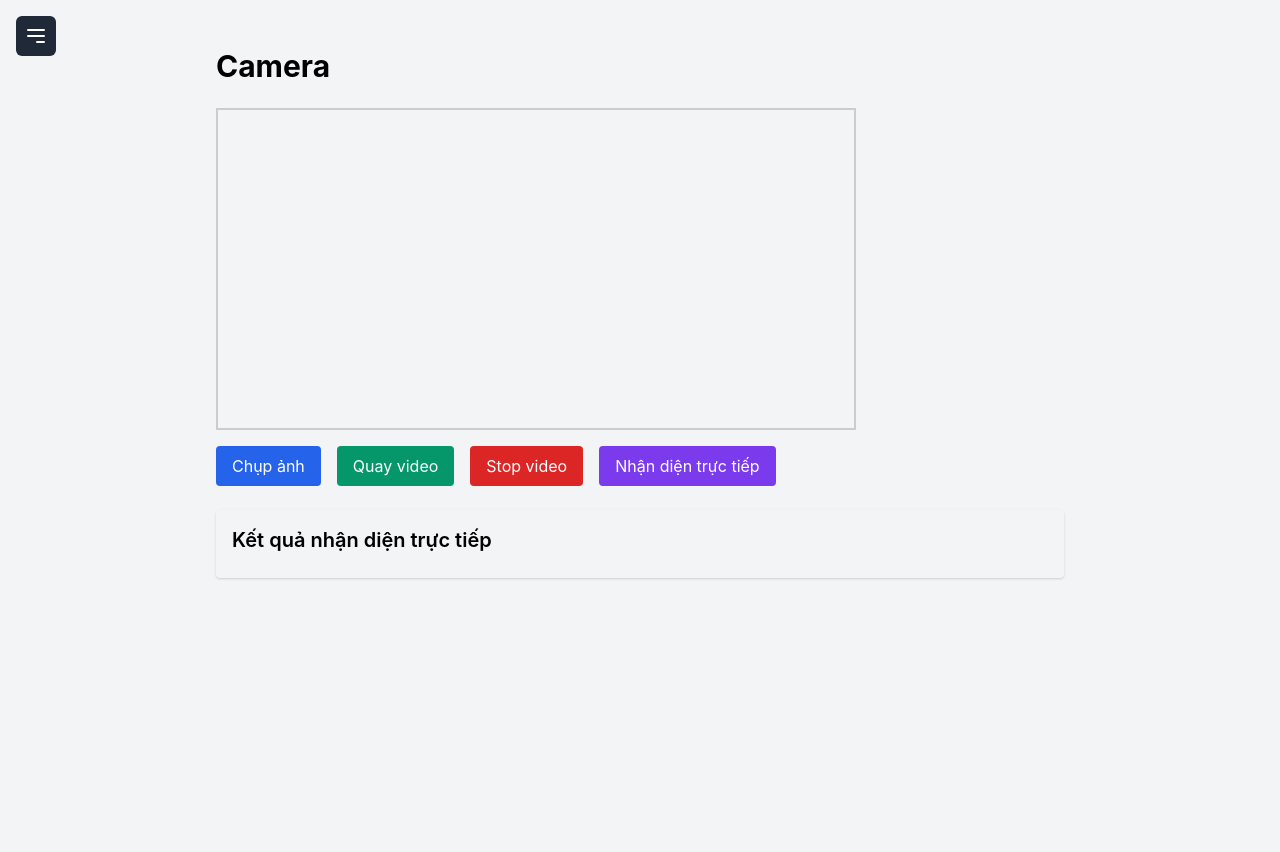
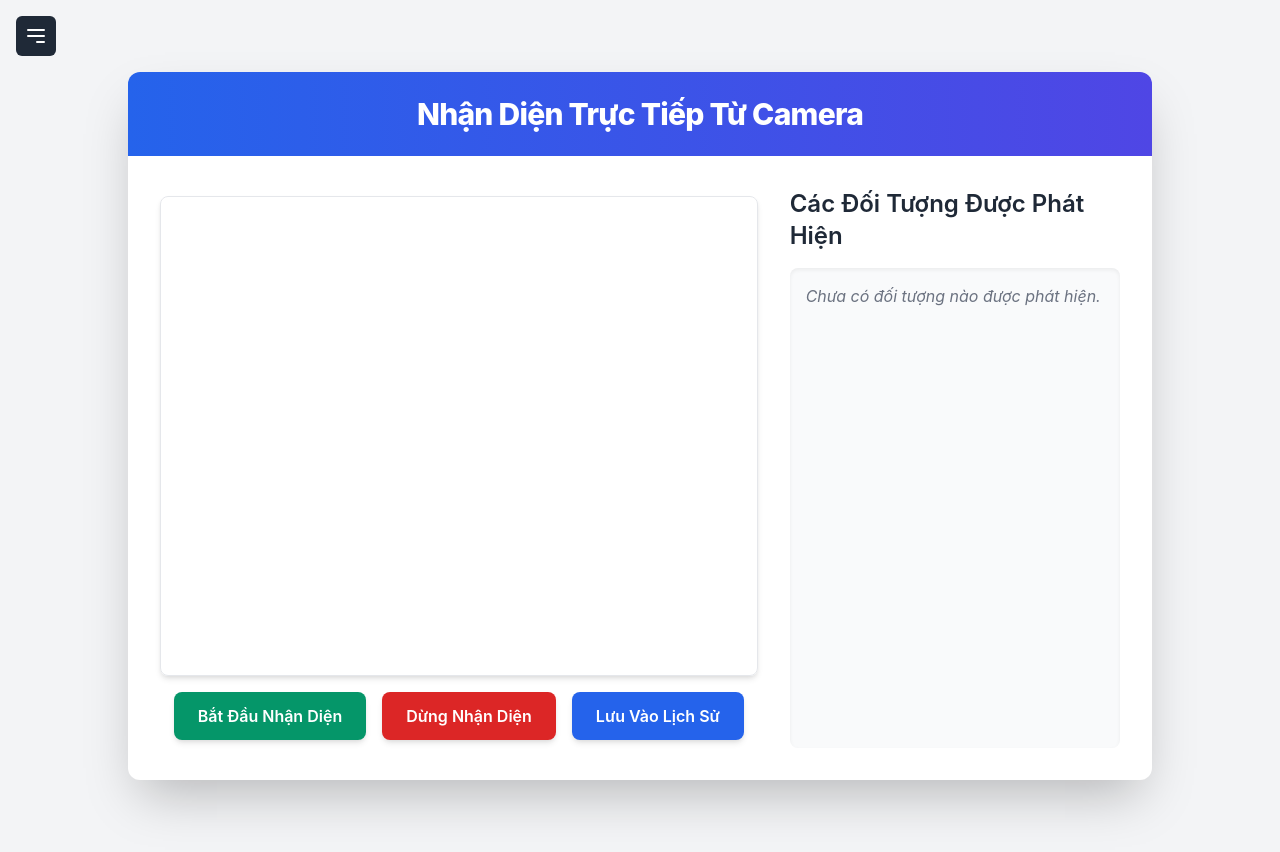
Before and after one commit to chucomatnao/YoLo, a Flask app: page /camera in a window 1280 px wide. Before the commit the page ends 579 px from the top, so only its background shows below. Run offline with Flask 2, Linux system fonts and the light colour scheme; the visitor is signed in with stand-in values (Sample User, id 1); parts of the project's set-up code (start-up, migrations or seed data) failed here and were passed over.

Commit message:
Remove navigation buttons from camera.html

```diff
--- a/templates/camera.html
+++ b/templates/camera.html
@@ -1,224 +1,197 @@
 {% extends "base.html" %}
-{% block title %}Camera{% endblock %}
+{% block title %}Camera - Nhận Diện Trực Tiếp{% endblock %}
 {% block content %}
-<div class="max-w-4xl mx-auto p-6">
-    <h1 class="text-3xl font-bold mb-6">Camera</h1>
+<!-- Tích hợp Tailwind CSS qua CDN -->
+<link href="https://cdn.jsdelivr.net/npm/tailwindcss@2.2.19/dist/tailwind.min.css" rel="stylesheet">
 
-    <!-- Video stream và các nút chức năng -->
-    <div class="mb-6">
-        <video id="video" width="640" height="480" autoplay playsinline style="border: 2px solid #ccc;"></video>
-        <canvas id="canvas" width="640" height="480" style="display: none;"></canvas>
-        <div class="mt-4 flex space-x-4">
-            <button id="captureImage" class="bg-blue-600 text-white px-4 py-2 rounded hover:bg-blue-700">Chụp ảnh</button>
-            <button id="startVideo" class="bg-green-600 text-white px-4 py-2 rounded hover:bg-green-700">Quay video</button>
-            <button id="stopVideo" class="bg-red-600 text-white px-4 py-2 rounded hover:bg-red-700" disabled>Stop video</button>
-            <button id="liveDetect" class="bg-purple-600 text-white px-4 py-2 rounded hover:bg-purple-700">Nhận diện trực tiếp</button>
+<div class="min-h-screen bg-gray-100 flex items-center justify-center py-12 px-4 sm:px-6 lg:px-8">
+    <div class="max-w-5xl w-full bg-white rounded-xl shadow-2xl overflow-hidden">
+        <!-- Header -->
+        <div class="bg-gradient-to-r from-blue-600 to-indigo-600 text-white text-center py-6">
+            <h1 class="text-3xl font-extrabold tracking-tight">Nhận Diện Trực Tiếp Từ Camera</h1>
         </div>
-    </div>
 
-    <!-- Kết quả nhận diện trực tiếp -->
-    <div id="liveResults" class="mt-6 p-4 bg-gray-100 rounded shadow">
-        <h2 class="text-xl font-semibold mb-2">Kết quả nhận diện trực tiếp</h2>
-        <ul id="detectionList" class="space-y-2"></ul>
-    </div>
+        <!-- Nội dung chính -->
+        <div class="p-8 flex flex-col lg:flex-row gap-8">
+            <!-- Phần hiển thị video từ webcam -->
+            <div class="flex-[7] flex flex-col justify-center items-center">
+                <video id="video" autoplay class="w-full max-w-[640px] h-auto max-h-[480px] rounded-lg shadow-md border border-gray-200"></video>
+                <canvas id="canvas" class="hidden"></canvas>
+                <div class="mt-4 flex gap-4">
+                    <button id="startBtn" class="px-6 py-3 bg-green-600 text-white font-semibold rounded-lg shadow-md hover:bg-green-700 transition-colors duration-200">
+                        Bắt Đầu Nhận Diện
+                    </button>
+                    <button id="stopBtn" class="px-6 py-3 bg-red-600 text-white font-semibold rounded-lg shadow-md hover:bg-red-700 transition-colors duration-200" disabled>
+                        Dừng Nhận Diện
+                    </button>
+                    <button id="saveBtn" class="px-6 py-3 bg-blue-600 text-white font-semibold rounded-lg shadow-md hover:bg-blue-700 transition-colors duration-200" disabled>
+                        Lưu Vào Lịch Sử
+                    </button>
+                </div>
+            </div>
 
-    <!-- Hiển thị ảnh/video đã xử lý (nếu có) -->
-    <div id="processedMedia" class="mt-6" style="display: none;">
-        {% if processed_filename %}
-            {% if file_type == 'image' %}
-                <img src="{{ url_for('uploaded_file', file_type='image', filename=processed_filename) }}" alt="Processed Image" class="w-full max-w-[640px] h-auto">
-            {% else %}
-                <video controls class="w-full max-w-[640px] h-auto">
-                    <source src="{{ url_for('uploaded_file', file_type='video', filename=processed_filename) }}" type="video/mp4">
-                    Trình duyệt của bạn không hỗ trợ video.
-                </video>
-            {% endif %}
-        {% endif %}
+            <!-- Phần danh sách đối tượng -->
+            <div class="flex-[3]">
+                <h2 class="text-2xl font-semibold text-gray-800 mb-4">Các Đối Tượng Được Phát Hiện</h2>
+                <div id="detectionList" class="bg-gray-50 rounded-lg shadow-inner p-4"
+                     style="max-height: 480px; max-width: 100%; overflow-y: auto; overflow-x: hidden;">
+                    <p class="text-gray-500 italic">Chưa có đối tượng nào được phát hiện.</p>
+                </div>
+            </div>
+        </div>
     </div>
 </div>
 
 <script>
     const video = document.getElementById('video');
     const canvas = document.getElementById('canvas');
-    const context = canvas.getContext('2d');
-    const captureImage = document.getElementById('captureImage');
-    const startVideo = document.getElementById('startVideo');
-    const stopVideo = document.getElementById('stopVideo');
-    const liveDetect = document.getElementById('liveDetect');
+    const ctx = canvas.getContext('2d');
     const detectionList = document.getElementById('detectionList');
-    let stream;
-    let mediaRecorder;
-    let recordedChunks = [];
-    let isRecording = false;
-    let liveDetectionInterval = null;
+    const startBtn = document.getElementById('startBtn');
+    const stopBtn = document.getElementById('stopBtn');
+    const saveBtn = document.getElementById('saveBtn');
 
-    // Khởi tạo camera
-    function startCamera() {
-        navigator.mediaDevices.getUserMedia({ video: true })
-            .then(s => {
-                stream = s;
-                video.srcObject = stream;
-            })
-            .catch(err => {
-                console.error('Error accessing camera:', err);
-                alert('Không thể truy cập camera: ' + err.message);
-            });
+    let stream = null;
+    let processing = false;
+    let frames = []; // Lưu trữ các khung hình để ghi video
+    let intervalId = null;
+
+    // Khởi động webcam
+    async function startCamera() {
+        try {
+            stream = await navigator.mediaDevices.getUserMedia({ video: true });
+            video.srcObject = stream;
+            video.play();
+            canvas.width = 640;
+            canvas.height = 480;
+        } catch (err) {
+            console.error("Error accessing webcam:", err);
+            alert("Không thể truy cập webcam: " + err.message);
+        }
     }
 
-    // Dừng camera
-    function stopCamera() {
+    // Bắt đầu nhận diện
+    startBtn.addEventListener('click', async () => {
+        if (!stream) {
+            await startCamera();
+        }
+        processing = true;
+        startBtn.disabled = true;
+        stopBtn.disabled = false;
+        saveBtn.disabled = true;
+        frames = []; // Reset frames
+
+        intervalId = setInterval(async () => {
+            if (!processing) return;
+
+            // Vẽ video lên canvas và lấy dữ liệu ảnh
+            ctx.drawImage(video, 0, 0, canvas.width, canvas.height);
+            const imageData = canvas.toDataURL('image/jpeg');
+
+            // Gửi khung hình để nhận diện
+            try {
+                const response = await fetch('/process_frame', {
+                    method: 'POST',
+                    headers: { 'Content-Type': 'application/json' },
+                    body: JSON.stringify({ image: imageData })
+                });
+                const result = await response.json();
+
+                if (result.success) {
+                    // Lưu khung hình
+                    frames.push(imageData);
+
+                    // Hiển thị kết quả nhận diện
+                    const detections = result.detections || [];
+                    if (detections.length > 0) {
+                        detectionList.innerHTML = '';
+                        detections.forEach(detection => {
+                            const li = document.createElement('li');
+                            li.className = 'flex justify-between items-center p-3 bg-white rounded-md shadow-sm hover:shadow-md transition-shadow duration-200';
+                            li.innerHTML = `
+                                <span class="text-gray-700 font-medium">${detection.label.charAt(0).toUpperCase() + detection.label.slice(1)}</span>
+                                <span class="text-gray-500">Độ tin cậy: ${detection.confidence.toFixed(4)}</span>
+                            `;
+                            detectionList.appendChild(li);
+                        });
+                    } else {
+                        detectionList.innerHTML = '<p class="text-gray-500 italic">Không có đối tượng nào được phát hiện.</p>';
+                    }
+                } else {
+                    console.error("Error processing frame:", result.error);
+                }
+            } catch (err) {
+                console.error("Error sending frame:", err);
+            }
+        }, 1000); // Gửi khung hình mỗi 1 giây
+    });
+
+    // Dừng nhận diện
+    stopBtn.addEventListener('click', () => {
+        processing = false;
+        clearInterval(intervalId);
+        startBtn.disabled = false;
+        stopBtn.disabled = true;
+        saveBtn.disabled = false;
+
         if (stream) {
             stream.getTracks().forEach(track => track.stop());
             stream = null;
             video.srcObject = null;
         }
-    }
+    });
 
-    // Khởi động camera khi tải trang
-    startCamera();
-
-    // Chụp ảnh
-    captureImage.addEventListener('click', () => {
-        if (!stream) {
-            alert('Camera chưa sẵn sàng. Vui lòng thử lại.');
-            startCamera();
+    // Lưu video và kết quả vào lịch sử
+    saveBtn.addEventListener('click', async () => {
+        if (frames.length === 0) {
+            alert("Không có khung hình nào để lưu!");
             return;
         }
-        context.drawImage(video, 0, 0, canvas.width, canvas.height);
-        canvas.toBlob(blob => {
-            const formData = new FormData();
-            formData.append('file', blob, 'capture.jpg');
-            fetch('/camera', {
+
+        try {
+            const response = await fetch('/save_camera_video', {
                 method: 'POST',
-                body: formData
-            })
-            .then(response => response.json())
-            .then(data => {
-                if (data.success) {
-                    window.location.href = `/result/${data.filename}`;
-                } else {
-                    alert(data.error);
-                }
-            })
-            .catch(err => {
-                console.error('Error:', err);
-                alert('Lỗi khi xử lý ảnh: ' + err.message);
+                headers: { 'Content-Type': 'application/json' },
+                body: JSON.stringify({ frames: frames })
             });
-        }, 'image/jpeg');
-    });
+            const result = await response.json();
 
-    // Quay video
-    startVideo.addEventListener('click', () => {
-        if (!stream) {
-            alert('Camera chưa sẵn sàng. Vui lòng thử lại.');
-            startCamera();
-            return;
-        }
-        recordedChunks = [];
-        mediaRecorder = new MediaRecorder(stream);
-        mediaRecorder.ondataavailable = event => {
-            if (event.data.size > 0) {
-                recordedChunks.push(event.data);
+            if (result.success) {
+                alert("Đã lưu video và kết quả vào lịch sử!");
+                // Chuyển hướng đến trang Result
+                window.location.href = `/result/${result.filename}`;
+            } else {
+                alert("Lỗi khi lưu video: " + result.error);
             }
-        };
-        mediaRecorder.onstop = () => {
-            const blob = new Blob(recordedChunks, { type: 'video/mp4' });
-            const formData = new FormData();
-            formData.append('file', blob, 'capture.mp4');
-            fetch('/camera', {
-                method: 'POST',
-                body: formData
-            })
-            .then(response => response.json())
-            .then(data => {
-                if (data.success) {
-                    window.location.href = `/result/${data.filename}`;
-                } else {
-                    alert(data.error);
-                }
-            })
-            .catch(err => {
-                console.error('Error:', err);
-                alert('Lỗi khi xử lý video: ' + err.message);
-            });
-            recordedChunks = [];
-            isRecording = false;
-        };
-        mediaRecorder.start();
-        isRecording = true;
-        startVideo.disabled = true;
-        stopVideo.disabled = false;
-    });
-
-    stopVideo.addEventListener('click', () => {
-        if (mediaRecorder && isRecording) {
-            mediaRecorder.stop();
-            startVideo.disabled = false;
-            stopVideo.disabled = true;
+        } catch (err) {
+            console.error("Error saving video:", err);
+            alert("Lỗi khi lưu video: " + err.message);
         }
     });
 
-    // Nhận diện trực tiếp
-    liveDetect.addEventListener('click', () => {
-        if (!stream) {
-            alert('Camera chưa sẵn sàng. Vui lòng thử lại.');
-            startCamera();
-            return;
+    // Khởi động webcam khi tải trang
+    window.addEventListener('load', startCamera);
+</script>
+
+<style>
+    #detectionList {
+        height: 480px; /* Đồng bộ với max-height của video */
+        width: 100%; /* Điều chỉnh để phù hợp với phần 3/10 */
+    }
+
+    #video {
+        height: 480px; /* Đảm bảo chiều cao cố định */
+        width: 640px; /* Đảm bảo chiều rộng cố định */
+        object-fit: contain; /* Giữ tỷ lệ video */
+    }
+
+    @media (max-width: 1024px) {
+        #detectionList, #video {
+            max-width: 100%;
+            height: auto;
+            max-height: 400px; /* Giảm chiều cao trên màn hình nhỏ */
         }
-        if (liveDetectionInterval) {
-            // Dừng nhận diện
-            clearInterval(liveDetectionInterval);
-            liveDetectionInterval = null;
-            detectionList.innerHTML = '<li>Nhận diện đã dừng.</li>';
-            liveDetect.textContent = 'Nhận diện trực tiếp';
-            return;
-        }
-        liveDetect.textContent = 'Dừng nhận diện';
-        liveDetectionInterval = setInterval(() => {
-            context.drawImage(video, 0, 0, canvas.width, canvas.height);
-            canvas.toBlob(blob => {
-                const reader = new FileReader();
-                reader.onloadend = () => {
-                    const base64String = reader.result;
-                    fetch('/process_frame', {
-                        method: 'POST',
-                        headers: {
-                            'Content-Type': 'application/json',
-                        },
-                        body: JSON.stringify({ image: base64String })
-                    })
-                    .then(response => response.json())
-                    .then(data => {
-                        detectionList.innerHTML = ''; // Xóa kết quả cũ
-                        if (data.success) {
-                            const detections = data.detections;
-                            if (detections.length > 0) {
-                                detections.forEach(detection => {
-                                    const li = document.createElement('li');
-                                    li.textContent = `${detection.label}: Độ tin cậy: ${detection.confidence.toFixed(4)}`;
-                                    detectionList.appendChild(li);
-                                });
-                            } else {
-                                const li = document.createElement('li');
-                                li.textContent = 'Không có đối tượng nào được phát hiện.';
-                                detectionList.appendChild(li);
-                            }
-                        } else {
-                            const li = document.createElement('li');
-                            li.textContent = 'Lỗi: ' + data.error;
-                            detectionList.appendChild(li);
-                        }
-                    })
-                    .catch(err => {
-                        console.error('Error:', err);
-                        const li = document.createElement('li');
-                        li.textContent = 'Lỗi khi nhận diện: ' + err.message;
-                        detectionList.appendChild(li);
-                    });
-                };
-                reader.readAsDataURL(blob);
-            }, 'image/jpeg', 0.7); // Giảm chất lượng để tăng tốc
-        }, 2000); // Gửi khung hình mỗi 2 giây để giảm tải
-    });
-</script>
+    }
+</style>
+
 {% endblock %}
```
